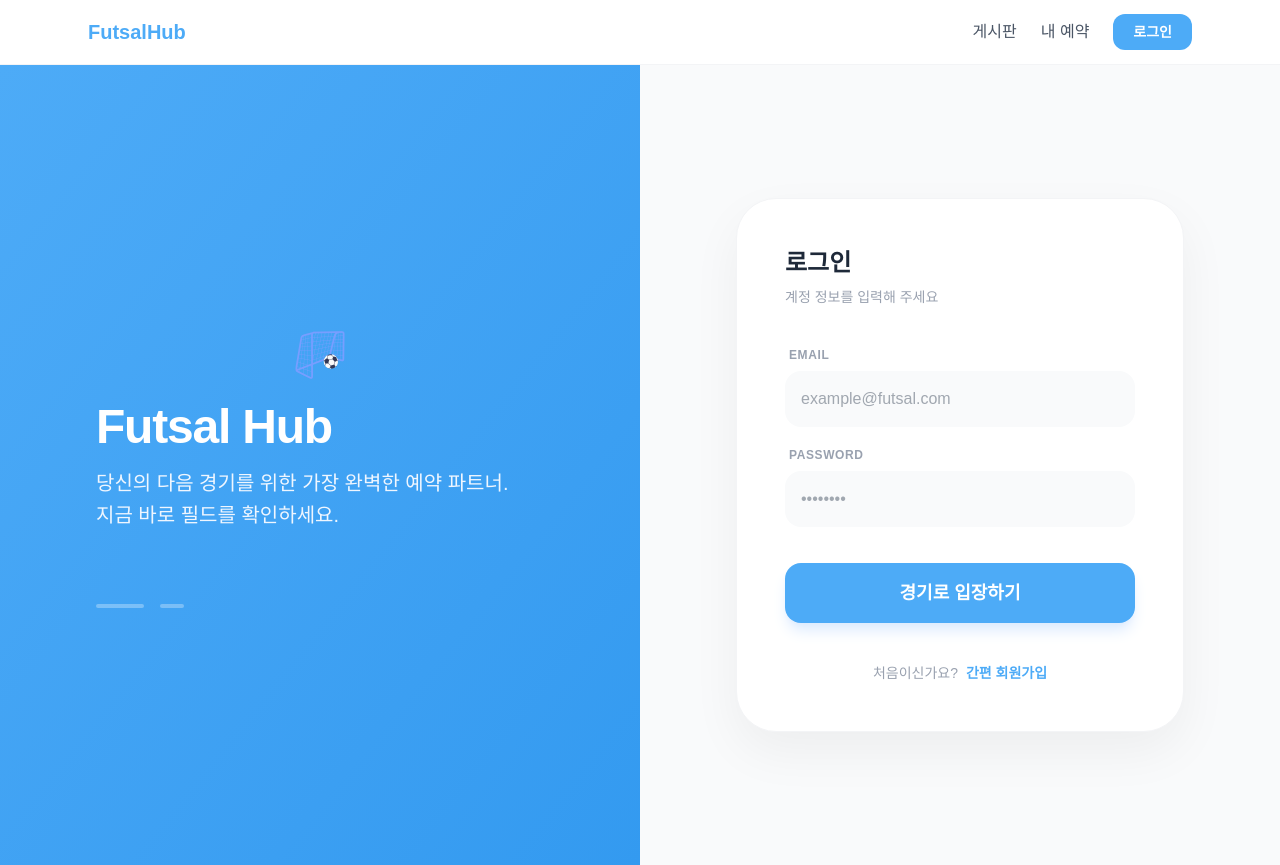
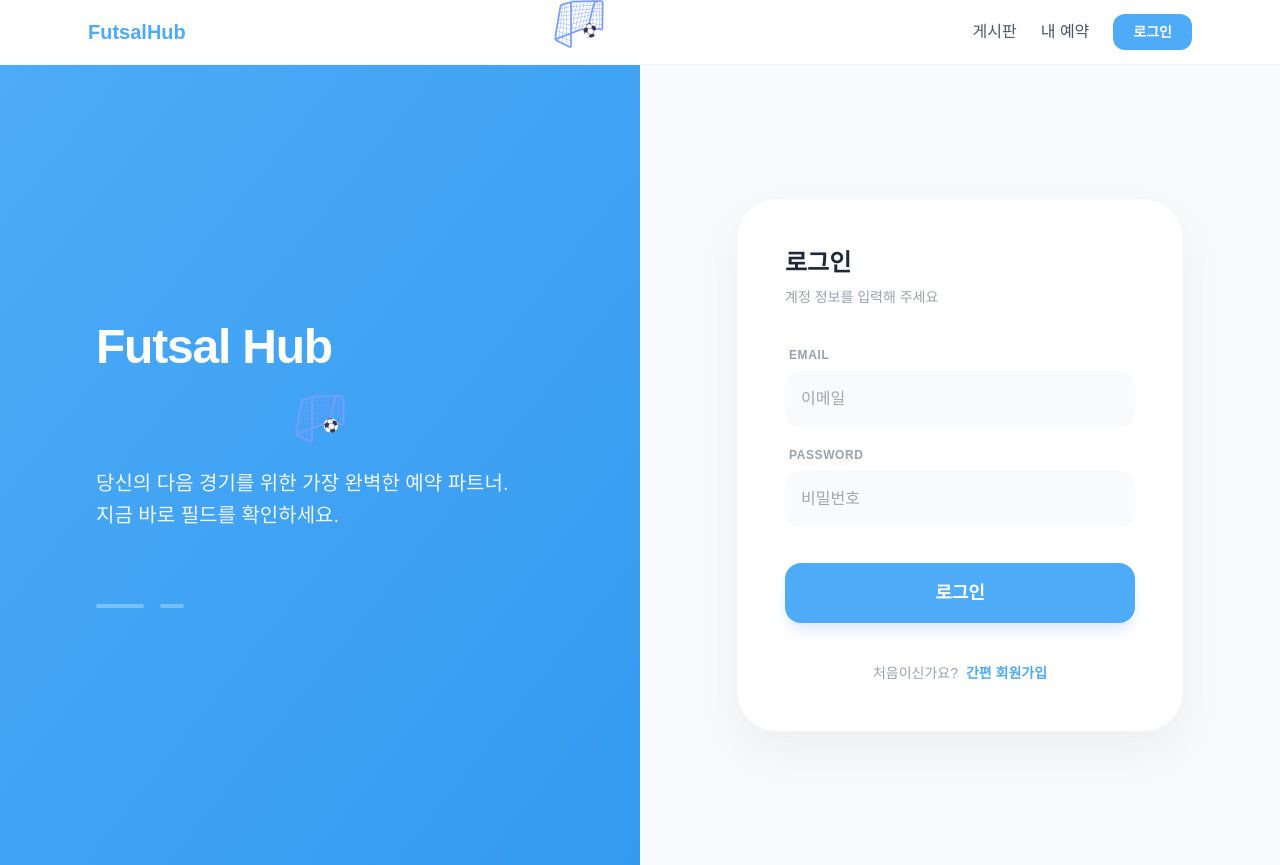
Before and after one commit to minseo08/futsal-reservation, a Next.js app in the folder frontend/: page /login in a window 1280 px wide. Built offline with nearby package versions, Linux system fonts and the light colour scheme.

Commit message:
feat: css modify temp

```diff
--- a/frontend/app/login/page.tsx
+++ b/frontend/app/login/page.tsx
@@ -74,6 +74,9 @@ export default function LoginPage() {
     <main className="min-h-screen flex flex-col md:flex-row bg-[#f8f9fa]">
       <div className="md:w-1/2 flex flex-col justify-center px-12 lg:px-24 bg-gradient-to-br from-[#4dabf7] to-[#339af0] text-white py-20 md:py-0">
         <div className="mb-6 animate-fade-in">
+          <h1 className="text-5xl font-extrabold tracking-tight mb-4">
+            Futsal Hub
+          </h1>
             <div className="mb-4"><Image
               src="/postbar.png"
               alt="Futsal Logo"
@@ -81,9 +84,6 @@ export default function LoginPage() {
               height={64}
               className="mx-auto rounded-2xl"
             /></div>
-          <h1 className="text-5xl font-extrabold tracking-tight mb-4">
-            Futsal Hub
-          </h1>
           <p className="text-xl text-blue-50 font-medium leading-relaxed max-w-md">
             당신의 다음 경기를 위한 가장 완벽한 예약 파트너. <br />
             지금 바로 필드를 확인하세요.
@@ -108,7 +108,7 @@ export default function LoginPage() {
               <label className="block text-xs font-bold text-gray-400 mb-2 ml-1 uppercase tracking-wider">Email</label>
               <input
                 type="email"
-                placeholder="example@futsal.com"
+                placeholder="이메일"
                 className="w-full p-4 bg-gray-50 border-none rounded-2xl focus:ring-2 focus:ring-[#4dabf7] transition-all outline-none text-gray-600"
                 onChange={(e) => setEmail(e.target.value)}
                 required
@@ -119,7 +119,7 @@ export default function LoginPage() {
               <label className="block text-xs font-bold text-gray-400 mb-2 ml-1 uppercase tracking-wider">Password</label>
               <input
                 type="password"
-                placeholder="••••••••"
+                placeholder="비밀번호"
                 className="w-full p-4 bg-gray-50 border-none rounded-2xl focus:ring-2 focus:ring-[#4dabf7] transition-all outline-none text-gray-600"
                 onChange={(e) => setPassword(e.target.value)}
                 required
@@ -127,7 +127,7 @@ export default function LoginPage() {
             </div>
 
             <button className="w-full bg-[#4dabf7] text-white p-4 rounded-2xl font-bold text-lg hover:bg-[#339af0] transition-all shadow-lg shadow-blue-100 mt-4 active:scale-[0.98]">
-              경기로 입장하기
+              로그인
             </button>
           </form>
 
--- a/frontend/components/Navbar.tsx
+++ b/frontend/components/Navbar.tsx
@@ -3,6 +3,7 @@
 import Link from 'next/link';
 import { useRouter } from 'next/navigation';
 import { useEffect, useState } from 'react';
+import Image from 'next/image';
 
 export default function Navbar() {
   const router = useRouter();
@@ -34,7 +35,13 @@ export default function Navbar() {
         <Link href="/" className="text-xl font-bold text-[#4dabf7]">
           FutsalHub
         </Link>
-
+        <div className="mb-4"><Image
+          src="/postbar.png"
+          alt="Futsal Logo"
+          width={64}
+          height={64}
+          className="mx-auto rounded-2xl"
+        /></div>
         <div className="flex items-center gap-6">
           <Link href="/board" className="text-gray-600 hover:text-[#4dabf7] font-medium">게시판</Link>
           <Link href="/my-reservations" className="text-gray-600 hover:text-[#4dabf7] font-medium">내 예약</Link>
```
